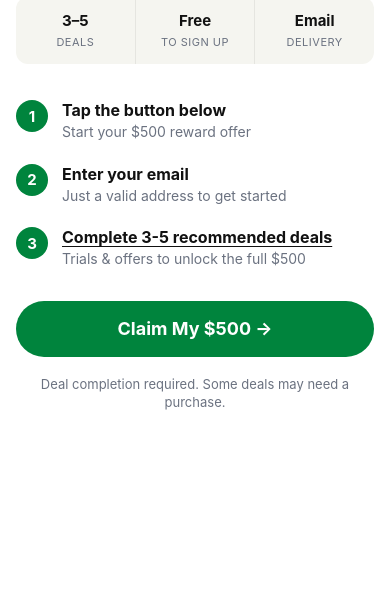
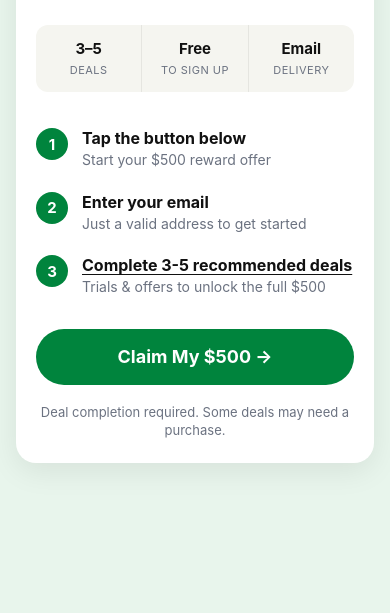
Before and after one commit to adityaprajapati3317ap-source/wings, a plain HTML site: page index.html in a window 390 px wide. Shown: the part 231-844 px from the top of the page. Drawn offline with Linux system fonts and the light colour scheme.

Commit message:
Update index.html

```diff
--- a/index.html
+++ b/index.html
@@ -13,7 +13,7 @@
 
     body {
       font-family: -apple-system, BlinkMacSystemFont, "Segoe UI", Roboto, Helvetica, Arial, sans-serif;
-      background: #ffffff;
+      background: #e8f5ec;
       color: #1a1a1a;
       min-height: 100vh;
       display: flex;
@@ -25,6 +25,10 @@
     .card {
       width: 100%;
       max-width: 420px;
+      background: #ffffff;
+      border-radius: 20px;
+      box-shadow: 0 8px 30px rgba(0, 0, 0, 0.08);
+      padding: 36px 28px 32px;
       text-align: center;
     }
 
@@ -172,6 +176,9 @@
       .logo {
         font-size: 24px;
       }
+      .card {
+        padding: 28px 20px 24px;
+      }
     }
   </style>
 </head>
```
